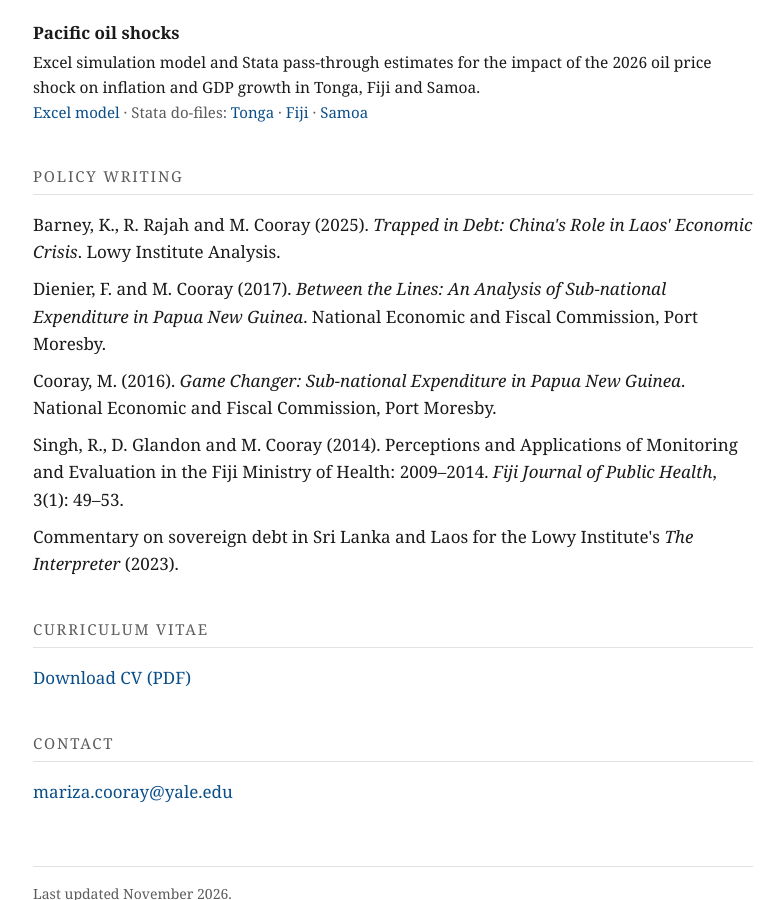
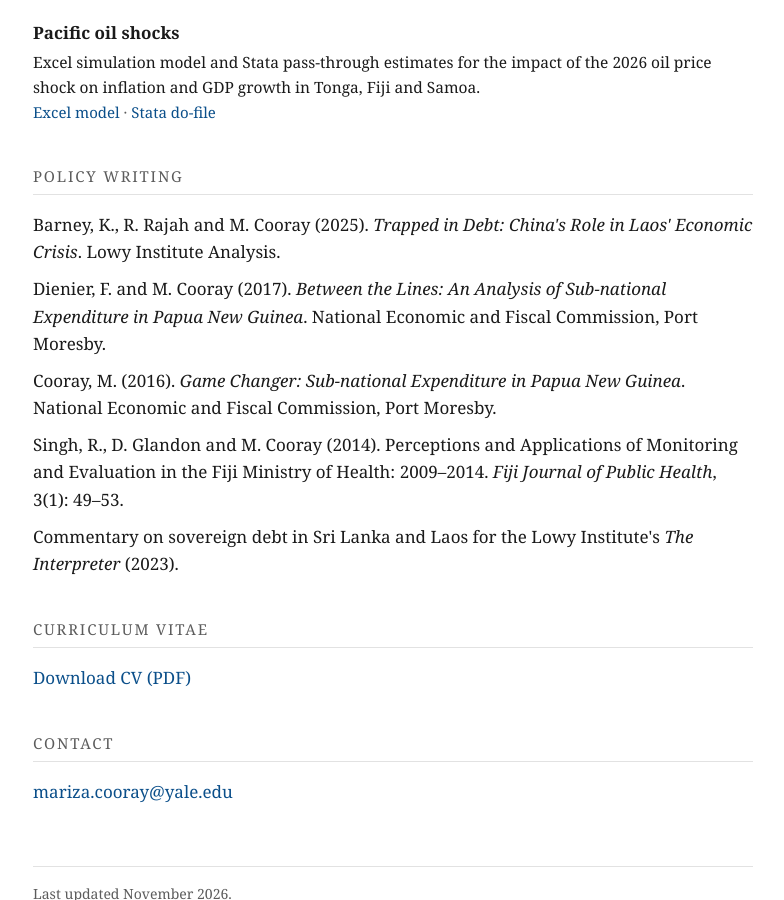
Before and after one commit to marizalcooray/marizalcooray.github.io, a plain HTML site: page index.html in a window 1280 px wide. Shown: the part 1422-2322 px from the top of the page, without its empty margins (247-1031 px from the left). Drawn offline with Linux system fonts and the light colour scheme.

Commit message:
Replace per-country pass-through do-files with one consolidated file (#2)
Adds oil_passthrough.do, which covers Tonga, Fiji and Samoa in a single
do-file, and removes pass_Tonga_v2.do, pass_Fiji_v0.do and
pass_Samoa_v0.do. Updates the site link and folder README to match.

```diff
--- a/index.html
+++ b/index.html
@@ -122,7 +122,7 @@
   <div class="paper">
     <div class="title">Pacific oil shocks</div>
     <div class="abstract">Excel simulation model and Stata pass-through estimates for the impact of the 2026 oil price shock on inflation and GDP growth in Tonga, Fiji and Samoa.</div>
-    <div class="meta"><a href="work-samples/pacific-oil-shocks/Oil_shocks_model_v05.xlsx">Excel model</a> · Stata do-files: <a href="work-samples/pacific-oil-shocks/pass_Tonga_v2.do">Tonga</a> · <a href="work-samples/pacific-oil-shocks/pass_Fiji_v0.do">Fiji</a> · <a href="work-samples/pacific-oil-shocks/pass_Samoa_v0.do">Samoa</a></div>
+    <div class="meta"><a href="work-samples/pacific-oil-shocks/Oil_shocks_model_v05.xlsx">Excel model</a> · <a href="work-samples/pacific-oil-shocks/oil_passthrough.do">Stata do-file</a></div>
   </div>
 
   <h2 id="policy">Policy writing</h2>
```
Also changed, not shown: 5 other files.
